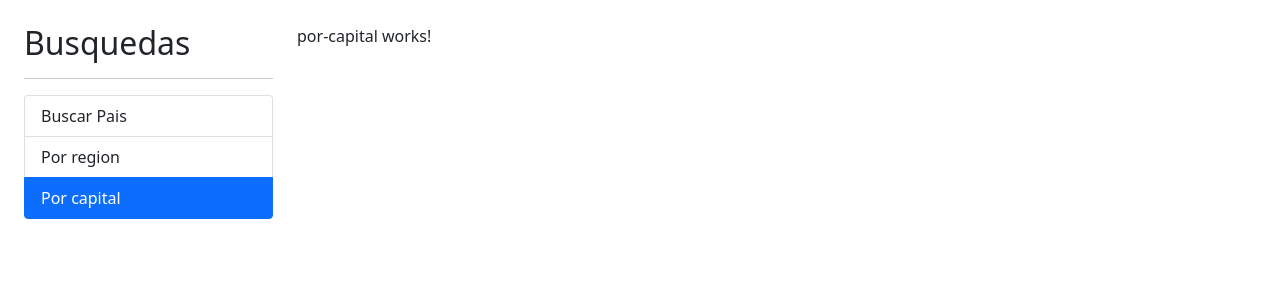
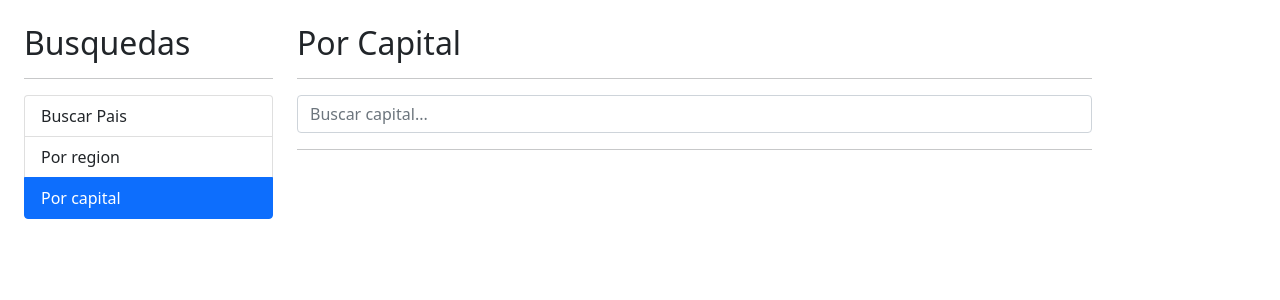
Before and after one commit to JoharryJC/angular-search-countries-app, an Angular app: page /capital in a window 1280 px wide. Shown: the top 300 px of the page. Built offline with nearby package versions, Linux system fonts and the light colour scheme.

Commit message:
DebounceTime and Reusable Component

```diff
--- a/src/app/pais/components/pais-input/pais-input.component.html
+++ b/src/app/pais/components/pais-input/pais-input.component.html
@@ -1,3 +1,13 @@
+<form (ngSubmit)="buscar()" autocomplete="off">
+    <input type="text"
+            name="termino"
+            class="form-control"
+            [(ngModel)]="termino"
+            (input)="teclaPresionada()"
+            [placeholder]="placeholder"
+            />
+</form>
+<!--
 <form (ngSubmit)="buscar()" autocomplete="off">
     <input type="text"
             name="termino"
@@ -7,3 +17,4 @@
             placeholder="Buscar país ..."
             />
 </form>
+-->
--- a/src/app/pais/components/pais-input/pais-input.component.ts
+++ b/src/app/pais/components/pais-input/pais-input.component.ts
@@ -1,5 +1,6 @@
-import { Component, EventEmitter, OnInit, Output } from '@angular/core';
+import { Component, EventEmitter, Input, OnInit, Output } from '@angular/core';
 import { Subject } from 'rxjs';
+import { debounceTime } from 'rxjs/operators';
 
 @Component({
   selector: 'app-pais-input',
@@ -13,6 +14,8 @@
   @Output() onEnter: EventEmitter<string> = new EventEmitter();
   @Output() onDebounce: EventEmitter<string> = new EventEmitter();
 
+  @Input() placeholder : string = "";
+
   debouncer: Subject<string> = new Subject();
 
   termino: string = "";
@@ -21,9 +24,18 @@
 
   ngOnInit(): void {
     //este metodo se dispara 1 vez, cuando el componente es creado.
+    /*
     this.debouncer.subscribe(valor => {
       console.log("debouncer:", valor);
     })
+    */
+
+    this.debouncer
+    .pipe(debounceTime(300))
+    .subscribe(valor => {
+      this.onDebounce.emit(valor);
+    })
+
   }
 
   buscar() {
@@ -32,12 +44,17 @@
     this.onEnter.emit(this.termino);
   }
 
+  teclaPresionada() {
+    this.debouncer.next(this.termino);
+  }
+
+/*
   teclaPresionada(event: any) {
     const valor = event.target.value;
     console.log(valor);
+    console.log(this.termino);
+  }
+  */
 
-    console.log(this.termino);
-
-  }
 
 }
--- a/src/app/pais/pages/por-capital/por-capital.component.html
+++ b/src/app/pais/pages/por-capital/por-capital.component.html
@@ -1 +1,24 @@
-<p>por-capital works!</p>
+<h2>Por Capital</h2>
+<hr>
+
+<div class="row">
+    <div class="col">
+        <app-pais-input
+        (onEnter)="buscar($event)"
+        placeholder="Buscar capital..."
+        ></app-pais-input>
+    </div>
+</div>
+<hr>
+
+<div *ngIf="hayError"
+    class="alert alert-danger">
+    No se encontró nada con el término {{termino}}
+</div>
+
+<div *ngIf="paises.length > 0" class="row">
+    <div class="col">
+        <app-pais-tabla [paises]="paises"></app-pais-tabla>
+    </div>
+
+</div>
--- a/src/app/pais/pages/por-capital/por-capital.component.ts
+++ b/src/app/pais/pages/por-capital/por-capital.component.ts
@@ -1,4 +1,6 @@
-import { Component, OnInit } from '@angular/core';
+import { Component } from '@angular/core';
+import { Country } from '../../interfaces/pais.interface';
+import { PaisService } from '../../services/pais.service';
 
 @Component({
   selector: 'app-por-capital',
@@ -6,11 +8,27 @@
   styles: [
   ]
 })
-export class PorCapitalComponent implements OnInit {
+export class PorCapitalComponent  {
 
-  constructor() { }
+  termino: string = "";
+  hayError: boolean = false;
+  paises: Country[] = [];
 
-  ngOnInit(): void {
+  constructor(private paisService: PaisService ) { }
+
+  buscar(termino: string){
+    this.hayError = false;
+    this.termino = termino;
+    //console.log(this.termino);
+
+    this.paisService.buscarCapital(termino)
+      .subscribe( (paises) => {
+        this.paises = paises;
+      }, (err) => {
+        this.hayError = true;
+        this.paises = [];
+      });
   }
 
+
 }
--- a/src/app/pais/pages/por-pais/por-pais.component.html
+++ b/src/app/pais/pages/por-pais/por-pais.component.html
@@ -5,6 +5,8 @@
     <div class="col">
         <app-pais-input
         (onEnter)="buscar($event)"
+        (onDebounce)="sugerencias($event)"
+        placeholder="Buscar Pais..."
         ></app-pais-input>
     </div>
 </div>
--- a/src/app/pais/pages/por-pais/por-pais.component.ts
+++ b/src/app/pais/pages/por-pais/por-pais.component.ts
@@ -33,5 +33,10 @@
       });
   }
 
+  sugerencias(termino : string) {
+    this.hayError = false;
+    //TODO Crear sugerencias
+  }
+
 
 }
--- a/src/app/pais/services/pais.service.ts
+++ b/src/app/pais/services/pais.service.ts
@@ -17,5 +17,9 @@
     return this.http.get<Country[]>(url);
   }
 
+  buscarCapital(termino: string) : Observable<Country[]>{
+    const url = `${this.apiUrl}/capital/${termino}`;
+    return this.http.get<Country[]>(url);
+  }
 
 }
```
